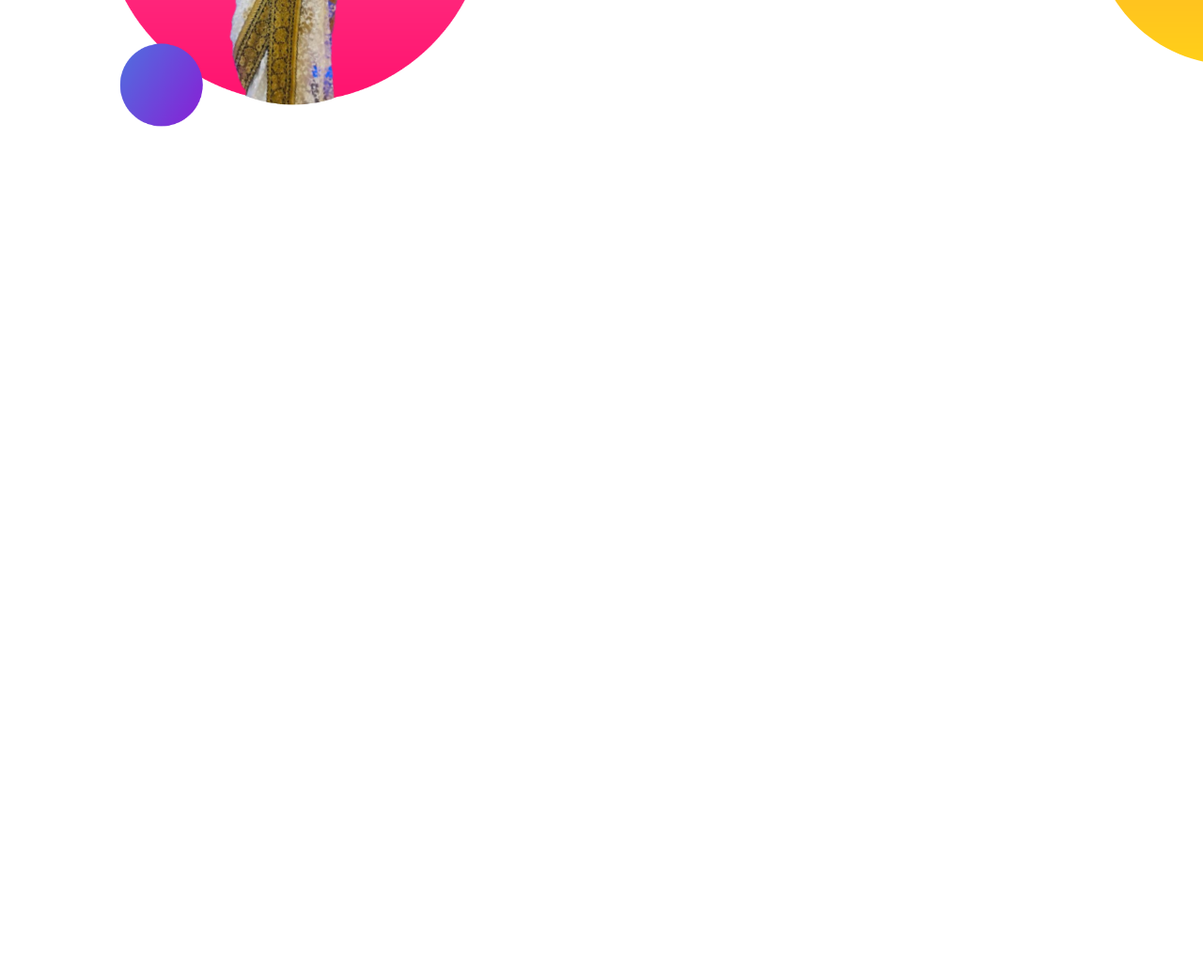
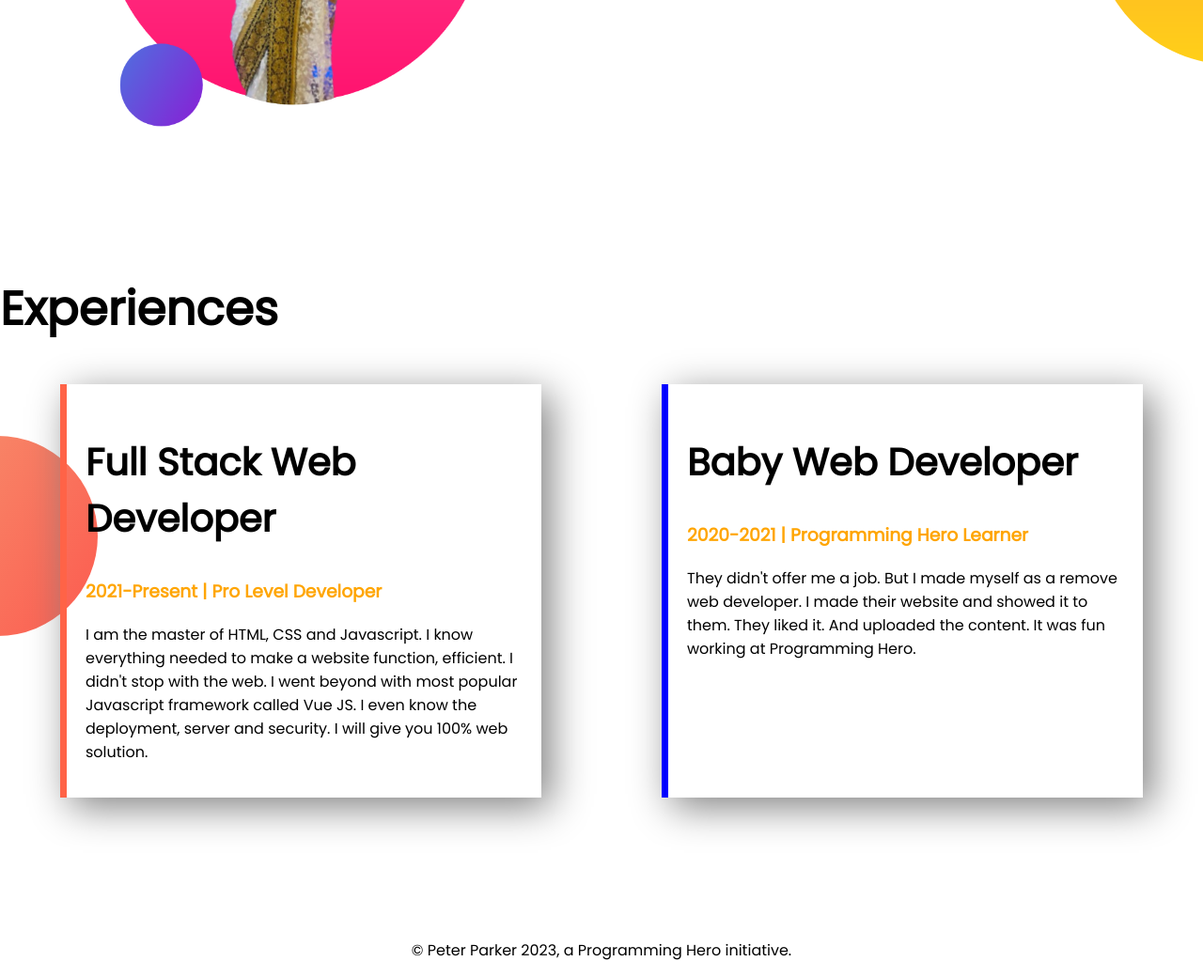
Before and after one commit to nishat71/developer-portfolio, a plain HTML site: page index.html in a window 1280 px wide. Shown: the part 965-2005 px from the top of the page at 94% size. Before the commit the page ends 1257 px from the top, so only its background shows below. Drawn offline with Linux system fonts and the light colour scheme.

Commit message:
styled border and added footer

```diff
--- a/index.html
+++ b/index.html
@@ -11,7 +11,7 @@
     <title>Humaira Akila Nishat Portfolio</title>
 </head>
 <body>
-    <section class="top-banner">
+    <section class="top-banner flexible-container">
         <div class="half-width">
             <h1>Welcome to </h1>
             <h1><span class="span-color">Humaira Akila    Nishat</span> World!</h1>
@@ -24,7 +24,7 @@
         </div>
     </section>
 
-    <section class="dream-big">
+    <section class="dream-big flexible-container">
         <div class="half-width">
             <img src="images/nishat2.png" alt="">
         </div>
@@ -36,6 +36,24 @@
         </div>
     </section>
 
+    <section class="experience-area">
+        <h1>Experiences</h1>
+        <div class="flexible-container">
+            <div id="full-stack-developer" class="experience-item">
+                <h2>Full Stack Web Developer</h2>
+                <h3 class="span-color">2021-Present | Pro Level Developer</h3>
+                <p>I am the master of HTML, CSS and Javascript. I know everything needed to make a website function, efficient. I didn't stop with the web. I went beyond with most popular Javascript framework called Vue JS. I even know the deployment, server and security. I will give you 100% web solution.</p>
+            </div>
+            <div id="baby-web-developer" class="experience-item">
+                <h2>Baby Web Developer</h2>
+                <h3 class="span-color">2020-2021 | Programming Hero Learner</h3>
+                <p>They didn't offer me a job. But I made myself as a remove web developer. I made their website and showed it to them. They liked it. And uploaded the content. It was fun working at Programming Hero.</p>
+            </div>
+        </div>
+    </section>
 
+    <footer>
+        <p>© Peter Parker 2023, a Programming Hero initiative.</p>
+    </footer>
 </body>
 </html>
--- a/style.css
+++ b/style.css
@@ -7,11 +7,15 @@ h1 {
     font-size: 50px;
 }
 
+h2 {
+    font-size: 40px;
+}
+
 .span-color {
     color: orange;
 }
 
-section {
+.flexible-container {
     display: flex;
     margin-bottom: 150px;
 }
@@ -45,6 +49,34 @@ section {
     background-repeat: no-repeat;
     background-position: right;
 }
-.dream-part{
-    padding-right:15px;
+
+.dream-part {
+    padding-right: 15px;
 }
+
+.experience-area {
+    background-image: url(images/exp-bg.png);
+    background-repeat: no-repeat;
+    background-position: left;
+
+}
+
+.experience-item {
+    width: 40%;
+    margin-right: 5%;
+    margin-left: 5%;
+    box-shadow: 10px 10px 40px grey;
+    padding: 20px;
+}
+
+#full-stack-developer {
+    border-left: 7px solid tomato;
+}
+
+#baby-web-developer {
+    border-left: 7px solid blue;
+}
+
+footer p {
+    text-align: center;
+}
```
